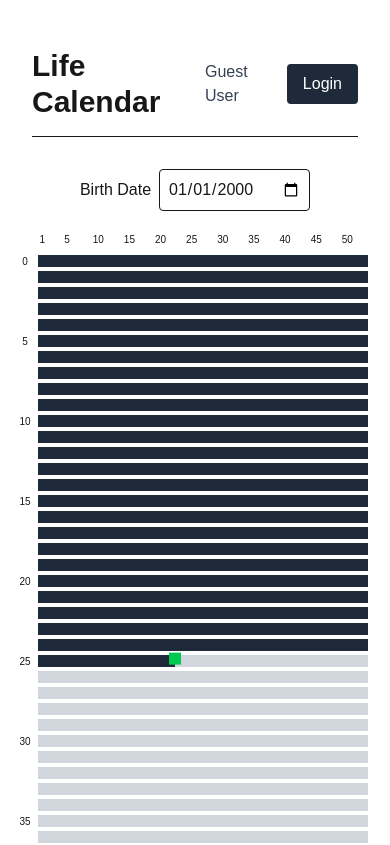
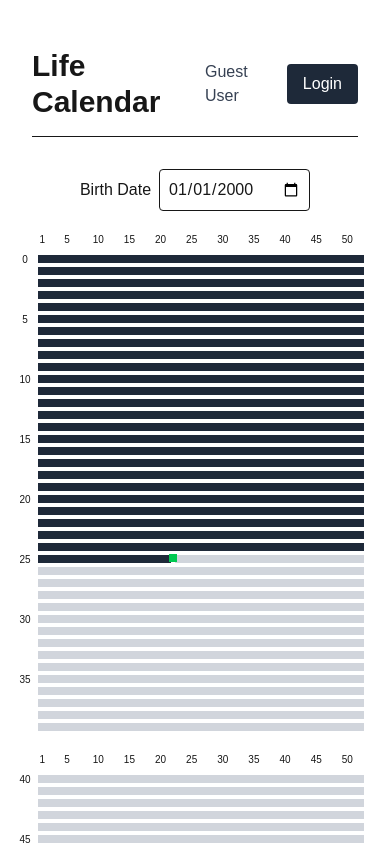
Before and after one commit to qkitzero/life-calendar-frontend, a Next.js app: page / in a window 390 px wide. Shown: the top 845 px of the page. Built offline with nearby package versions, Linux system fonts and the light colour scheme; no server answers.

Commit message:
fix: calendar design

```diff
--- a/src/components/Cell.tsx
+++ b/src/components/Cell.tsx
@@ -10,5 +10,5 @@ export default function Cell({ isLived, isCurrent }: CellProps) {
     ? "bg-green-500 animate-bounce"
     : "bg-gray-300";
 
-  return <div className={`w-3 h-3 transition ${cellColor}`} />;
+  return <div className={`w-2 h-2 transition ${cellColor}`} />;
 }
--- a/src/features/Calendar.tsx
+++ b/src/features/Calendar.tsx
@@ -49,6 +49,7 @@ export default function Calendar() {
 
   return (
     <div className="flex flex-col items-center">
+      {/* Birth Date Form */}
       <div className="text-center mb-8">
         <label htmlFor="birthdate" className="mr-2">
           Birth Date
@@ -62,6 +63,9 @@ export default function Calendar() {
         />
       </div>
 
+      {/* Calendar Grid */}
+      <div className="flex flex-col lg:flex-row lg:space-x-8">
+        {/* Left Calendar (0-39 years) */}
         <div className="space-y-1">
           <div className="grid grid-cols-53 gap-1">
             {Array.from({ length: WEEKS_PER_YEAR + 1 }).map((_, week) => (
@@ -73,7 +77,7 @@ export default function Calendar() {
             ))}
           </div>
 
-        {Array.from({ length: MAX_YEARS }).map((_, year) => (
+          {Array.from({ length: MAX_YEARS / 2 }).map((_, year) => (
             <div key={year} className="grid grid-cols-53 gap-1">
               <div className="relative">
                 <span className="absolute -left-4 inset-0 flex justify-center items-center text-[10px]">
@@ -91,6 +95,41 @@ export default function Calendar() {
             </div>
           ))}
         </div>
+
+        {/* Right Calendar (40-79 years) */}
+        <div className="space-y-1 mt-8 lg:mt-0">
+          <div className="grid grid-cols-53 gap-1">
+            {Array.from({ length: WEEKS_PER_YEAR + 1 }).map((_, week) => (
+              <div key={week} className="w-2 h-2 relative">
+                <span className="absolute -top-4 inset-0 flex justify-center items-center text-[10px]">
+                  {(week % 5 === 0 && week !== 0) || week === 1 ? week : ""}
+                </span>
+              </div>
+            ))}
+          </div>
+
+          {Array.from({ length: MAX_YEARS / 2 }).map((_, index) => {
+            const year = index + MAX_YEARS / 2;
+            return (
+              <div key={year} className="grid grid-cols-53 gap-1">
+                <div className="relative">
+                  <span className="absolute -left-4 inset-0 flex justify-center items-center text-[10px]">
+                    {year % 5 === 0 ? year : ""}
+                  </span>
+                </div>
+
+                {Array.from({ length: WEEKS_PER_YEAR }).map((_, week) => {
+                  const isLived = year * WEEKS_PER_YEAR + week < livedWeeks;
+                  const isCurrent = year * WEEKS_PER_YEAR + week === livedWeeks;
+                  return (
+                    <Cell key={week} isLived={isLived} isCurrent={isCurrent} />
+                  );
+                })}
+              </div>
+            );
+          })}
+        </div>
+      </div>
     </div>
   );
 }
```
Lines whose indentation alone changed are shown as unchanged.
